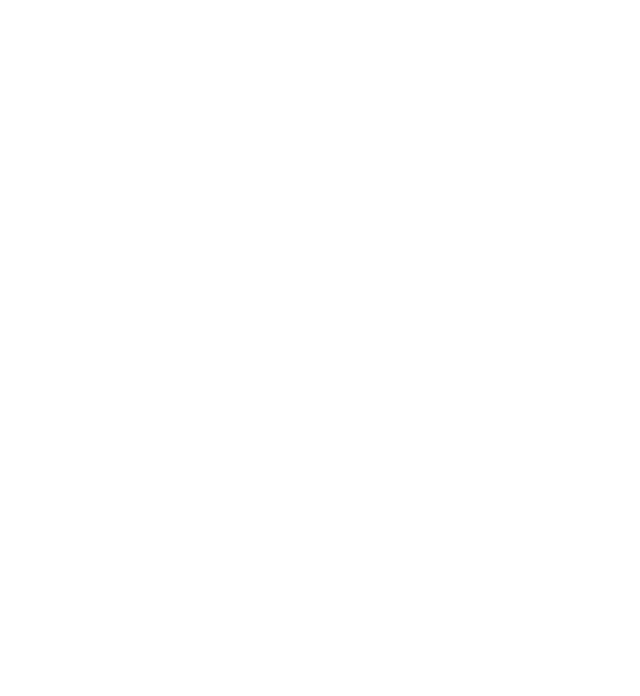
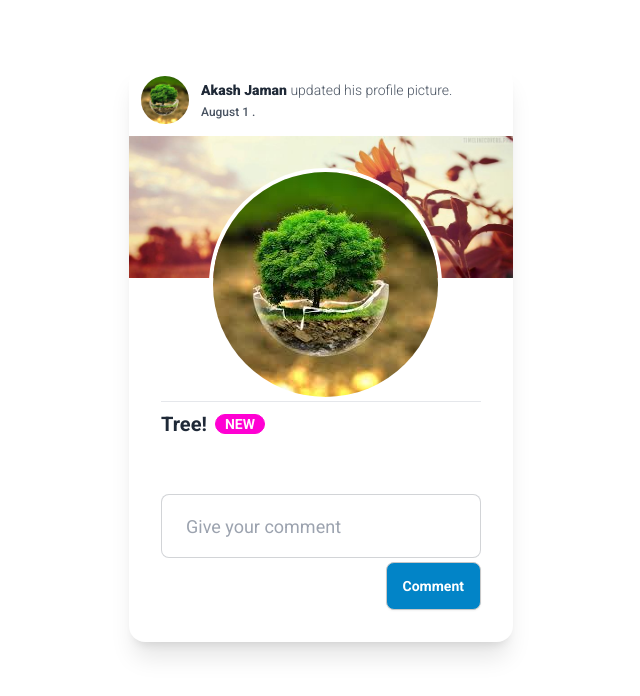
Before and after one commit to ShariyarAbeer/facebook-comments, a plain HTML site: page index.html in a window 1280 px wide. Shown: the whole page, without its empty margins (223-863 px from the left). Drawn offline with nearby package versions, Linux system fonts and the light colour scheme.

Commit message:
all done

```diff
--- a/index.html
+++ b/index.html
@@ -1,24 +1,91 @@
 <!DOCTYPE html>
-<html lang="en">
-<head>
-    <meta charset="UTF-8">
-    <meta name="viewport" content="width=device-width, initial-scale=1.0">
+<html lang="en" data-theme="light">
+  <head>
+    <meta charset="UTF-8" />
+    <meta name="viewport" content="width=device-width, initial-scale=1.0" />
     <title>Facebook Comment Page Demo</title>
+    <link rel="preconnect" href="https://fonts.googleapis.com" />
+    <link rel="preconnect" href="https://fonts.gstatic.com" crossorigin />
+    <link
+      href="https://fonts.googleapis.com/css2?family=Roboto:ital,wght@0,100;0,300;0,400;0,500;0,700;0,900;1,100;1,300;1,400;1,500;1,700;1,900&display=swap"
+      rel="stylesheet"
+    />
+    <link
+      href="https://cdn.jsdelivr.net/npm/daisyui@4.12.14/dist/full.min.css"
+      rel="stylesheet"
+      type="text/css"
+    />
     <script src="https://cdn.tailwindcss.com"></script>
-
-</head>
-<body>
+    <style>
+      body {
+        font-family: "Roboto", sans-serif;
+      }
+    </style>
+  </head>
+  <body class="container mx-auto md:max-w-xl mt-16 ">
     <header>
-        <nav>
-
-        </nav>
+      <nav></nav>
     </header>
     <main>
+      <!-- Post Section  -->
+      <section>
+        <div class="card bg-base-100 md:w-96 shadow-xl">
+          <div class="flex justify-start">
+            <div class="w-12 my-3 mx-3">
+              <figure class="rounded-full w-fit left-20 top-8 border-white">
+                <img class="" src="./assets/profile-pic.jpg" alt="profile" />
+              </figure>
+            </div>
+            <div class="content-center space-y-1">
+              <h1 class="text-sm font-extrabold">
+                Akash Jaman
+                <span class="text-gray-600 font-light"
+                  >updated his profile picture.</span
+                >
+              </h1>
+              <h4 class="text-xs font-medium text-gray-600">August 1 .</h4>
+            </div>
+          </div>
+          <div>
+            <figure class="absolute">
+              <img src="./assets/cover-photo.jpg" alt="cover" />
+            </figure>
+            <figure
+              class="rounded-full w-fit relative left-20 top-8 border-4 border-white"
+            >
+              <img class="" src="./assets/profile-pic.jpg" alt="profile" />
+            </figure>
+          </div>
 
+          <div class="card-body">
+            <hr class="md:max-w-full" />
+            <h2 class="card-title">
+              Tree!
+              <div class="badge badge-secondary">NEW</div>
+            </h2>
+            <div id="comment-container" class="mx-5 my-5"></div>
+            <div class="space-y-1">
+              <input
+                id="new-comment"
+                type="text"
+                placeholder="Give your comment"
+                class="input input-bordered input-lg w-full max-w-xs"
+              />
+
+              <div class="text-end">
+                <button
+                  id="post-comment"
+                  class="btn btn-active bg-sky-600 text-white hover:bg-sky-800"
+                >
+                  Comment
+                </button>
+              </div>
+            </div>
+          </div>
+        </div>
+      </section>
     </main>
-    <footer>
-
-    </footer>
+    <footer></footer>
     <script src="./javascript/comment.js"></script>
-</body>
+  </body>
 </html>
--- a/javascript/comment.js
+++ b/javascript/comment.js
@@ -0,0 +1,22 @@
+document.getElementById("post-comment").addEventListener("click",function (){
+
+    // get the text box and value
+    const newComment = document.getElementById("new-comment");
+    const comment = newComment.value;
+    // get the id of text where to post
+    const createPost = document.getElementById("comment-container");
+
+    const p = document.createElement("p");
+    const h3 = document.createElement("h3");
+
+    let userReview = "User Review";
+    p.innerText = comment;
+    h3.innerText = userReview;
+
+    createPost.appendChild(h3);
+    createPost.appendChild(p);
+
+    newComment.value = " ";
+
+
+});
```
Also changed, not shown: assets/cover-photo.jpg (added), assets/profile-pic.jpg (added).
